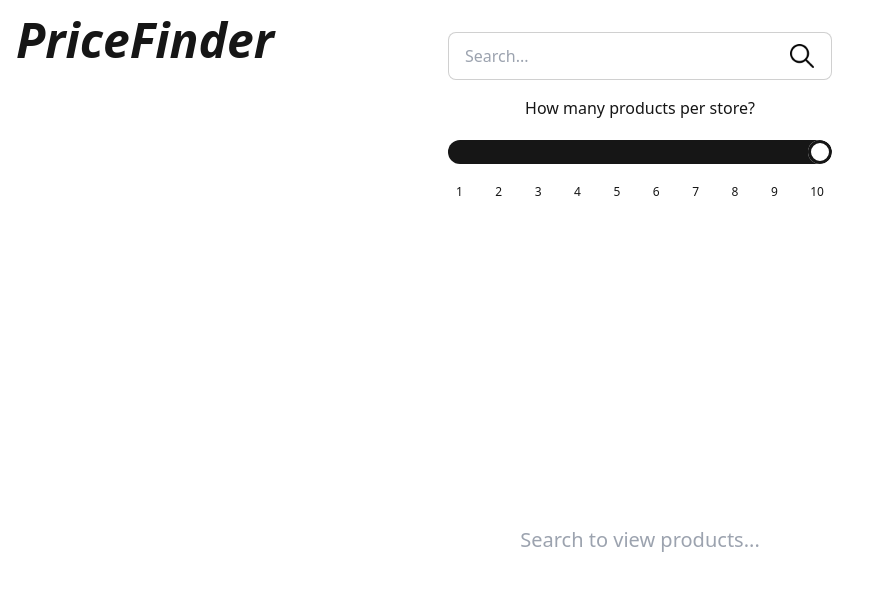
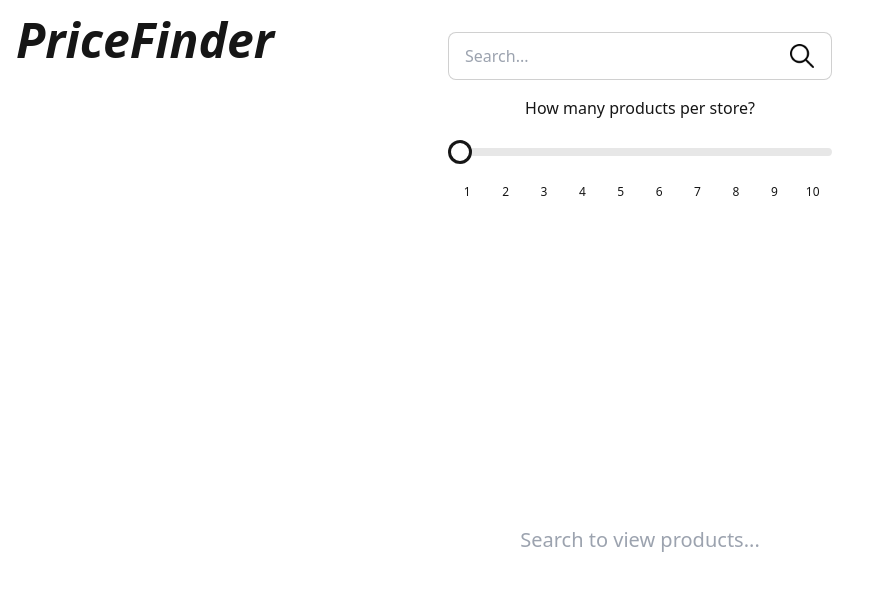
Before and after one commit to MxKzCharlie/PriceFinder, a React (Vite) app: page / in a window 1280 px wide. Shown: the top 590 px of the page, without its empty margins (0-878 px from the left). Built offline with nearby package versions, Linux system fonts and the light colour scheme.

Commit message:
second commit

```diff
--- a/src/App.jsx
+++ b/src/App.jsx
@@ -1,13 +1,11 @@
-import Header from './components/Header';
-import ProductsView from './components/ProductsView';
+import Layout from './components/Layout';
+import { Outlet } from 'react-router-dom';
 
 function App() {
   return (
     <div className="h-screen w-screen grid grid-rows-custom">
-      <Header />
-      <div className="flex justify-center items-center w-full h-full">
-        <h2 className="text-gray-400 text-xl">Search to view products...</h2>
-      </div>
+      <Layout />
+      <Outlet />
     </div>
   );
 }
--- a/src/components/Card.jsx
+++ b/src/components/Card.jsx
@@ -22,3 +22,5 @@ function Card({url, urlImg, precio, titulo, logo}) {
 }
 
 export default Card;
+
+//https://mxcharlie.pythonanywhere.com/get/
--- a/src/components/Header.jsx
+++ b/src/components/Header.jsx
@@ -1,47 +1,66 @@
 import lupa from '../assets/lupa.png';
 import { useState } from 'react';
+import fetchCustom from './functions/fetchCustom';
+import { useNavigate } from 'react-router-dom';
 
-function Header() {
+function Header({setLoading, setHome}) {
     const [dataState, setDataState] = useState({
         "title": '',
         "quantity": 0,
     })
 
-    const handleChange = () => {
+    const [value, setValue] = useState(1)
+    const handleValue = (value) => {
+        setValue(value);
+    }
 
-    };
+    const handleChange = (e) => {
+        if (e.target.name === 'quantity'){
+            setValue(e.target.value);
+        }
+        setDataState({
+            ...dataState,
+            [e.target.name]: e.target.value,
+        });
+    }
 
-    const handleSubmit = (e) => {
-        e.preventDefault()
-
-    };
+    const navigate = useNavigate();
+    const handleSubmit = async (e) => {
+        e.preventDefault();
+        const info = await fetchCustom('POST', 'get/', dataState);
+        console.log(info);
+    }
 
     return (
+        <>
             <div className="w-full h-full flex justify-center ">
                 <h1 className="italic text-5xl font-extrabold left-4 top-4 absolute">PriceFinder</h1>
                 <form onSubmit={handleSubmit} className="flex flex-col items-center">
                     <label className="input input-bordered flex items-center pr-0 w-96 mt-8">
-                    <input type="text" className="grow" placeholder="Search..." onChange={handleChange} name="title" />
+                        <input type="text" className="grow" placeholder="Search..."
+                        onChange={handleChange} name="title" />
                         <button type="submit" className="btn btn-ghost">
                             <img className="h-6 w-6" src={lupa} alt="buscar"/>
                         </button>
                     </label>
                     <p className="mt-4">How many products per store?</p>
-                <input type="range" min="1" max="10" className="range w-96 my-5" onChange={handleChange} />
-                <div className="flex justify-between px-2 text-xs w-96">
-                    <span>1</span>
-                    <span>2</span>
-                    <span>3</span>
-                    <span>4</span>
-                    <span>5</span>
-                    <span>6</span>
-                    <span>7</span>
-                    <span>8</span>
-                    <span>9</span>
-                    <span>10</span>
+                    <input type="range" min="1" max="10" value={value} onChange={handleChange}
+                    className="range w-96 my-5" name="quantity" />
+                    <div className="flex justify-between text-xs w-96">
+                        <span className="cursor-pointer w-[10%] text-center" onClick={() => handleValue(1)} >1</span>
+                        <span className="cursor-pointer w-[10%] text-center" onClick={() => handleValue(2)} >2</span>
+                        <span className="cursor-pointer w-[10%] text-center" onClick={() => handleValue(3)} >3</span>
+                        <span className="cursor-pointer w-[10%] text-center" onClick={() => handleValue(4)} >4</span>
+                        <span className="cursor-pointer w-[10%] text-center" onClick={() => handleValue(5)} >5</span>
+                        <span className="cursor-pointer w-[10%] text-center" onClick={() => handleValue(6)} >6</span>
+                        <span className="cursor-pointer w-[10%] text-center" onClick={() => handleValue(7)} >7</span>
+                        <span className="cursor-pointer w-[10%] text-center" onClick={() => handleValue(8)} >8</span>
+                        <span className="cursor-pointer w-[10%] text-center" onClick={() => handleValue(9)} >9</span>
+                        <span className="cursor-pointer w-[10%] text-center" onClick={() => handleValue(10)} >10</span>
                     </div>
                 </form>
             </div>
+        </>
      );
 }
 
--- /dev/null
+++ b/src/components/Layout.jsx
@@ -0,0 +1,36 @@
+import Header from './Header';
+import { useState } from 'react';
+
+function Layout() {
+    const [home, setHome] = useState(true)
+    const [loading, setLoading] = useState(false)
+
+    if(loading){
+        return (
+            <>
+                <Header setHome={setHome} setLoading={setLoading}/>
+                <div className="flex justify-center items-center gap-10 flex-col w-full h-full">
+                    <h2 className="text-gray-400 text-xl">Searching...</h2>
+                    <span className="loading loading-bars loading-lg text-primary"></span>
+                </div>
+            </>
+        );
+    }else if(!loading && !home){
+        return(
+            <Header setHome={setHome} setLoading={setLoading}/>
+        );
+    }
+
+    if (home) {
+        return (
+            <>
+                <Header setHome={setHome} setLoading={setLoading}/>
+                <div className="flex justify-center items-center gap-10 flex-col w-full h-full">
+                    <h2 className="text-gray-400 text-xl">Search to view products...</h2>
+                </div>
+            </>
+        );
+    }
+}
+
+export default Layout;
--- a/src/components/ProductsView.jsx
+++ b/src/components/ProductsView.jsx
@@ -3,15 +3,18 @@ import logo_a from '../assets/amazon.png'
 import logo_m from '../assets/mercado_libre.png'
 
 function ProductsView() {
-
-
     return (
-        <div className="w-full h-full flex flex-row flex-wrap items-center gap-12 p-6">
-            {mock.map(store => <Card url={store["url"]}
-            precio={store["precio"]} titulo={store["titulo"]}
-            logo={store["storeId"] === 1 ? logo_m : logo_a}
-            urlImg={store["urlImg"]} />)}
+        <div className="flex justify-center items-center gap-10 flex-col w-full h-full">
+            <h2 className="text-gray-400 text-xl">Searching...</h2>
+            <span className="loading loading-bars loading-lg text-primary"></span>
         </div>
     );
 }
 export default ProductsView;
+
+{/* <div className="w-full h-full flex flex-row flex-wrap items-center gap-12 p-6">
+    {mock.map(store => <Card url={store["url"]}
+    precio={store["precio"]} titulo={store["titulo"]}
+    logo={store["storeId"] === 1 ? logo_m : logo_a}
+    urlImg={store["urlImg"]} />)}
+</div> */}
--- /dev/null
+++ b/src/components/functions/cookiesCSRF.js
@@ -0,0 +1,20 @@
+function getTokenCSRF(){
+    let cookieValue = null;
+    let name = 'csrftoken';
+
+    if (document.cookie && document.cookie !== '') {
+        const cookies = document.cookie.split(';');
+
+        for (let i = 0; i < cookies.length; i++) {
+            const cookie = cookies[i].trim();
+
+            if (cookie.substring(0, name.length + 1) === (name + '=')) {
+                cookieValue = decodeURIComponent(cookie.substring(name.length + 1));
+                break;
+            }
+        }
+    }
+    return cookieValue;
+}
+
+export default getTokenCSRF;
--- /dev/null
+++ b/src/components/functions/fetchCustom.js
@@ -0,0 +1,26 @@
+import getTokenCSRF from "./cookiesCSRF";
+
+async function fetchCustom(method, endpoint, body){
+    const csrftoken = getTokenCSRF();
+    console.log(csrftoken);
+
+    const response = await fetch(`https://mxcharlie.pythonanywhere.com/${endpoint}`, {
+        method: method,
+        headers: {
+          'Content-Type': 'application/json',
+          'X-CSRFToken': csrftoken,
+        },
+        credentials: 'include',
+        body: JSON.stringify(body),
+        });
+
+    const data = await response.json();
+    if (data.status === 200) {
+        console.log('Information correctly received')
+        return data.info;
+    } else {
+        alert('Error, please try again');
+    }
+}
+
+export default fetchCustom;
```
Also changed, not shown: src/main.jsx (+9 -2 lines). Lines whose indentation alone changed are shown as unchanged.
